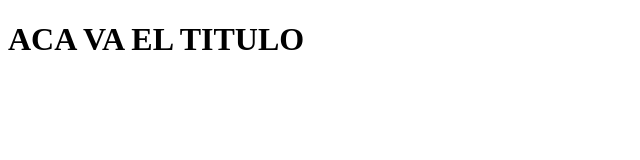
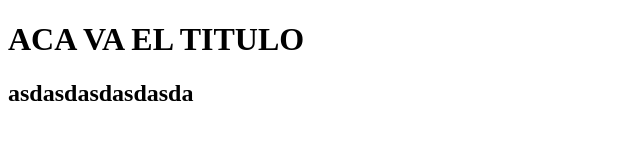
Before and after one commit to LucianoBerredo/pruebaconGIT, a plain HTML site: page index.html in a window 1280 px wide. Shown: the whole page, without its empty margins (0-640 px from the left). Drawn offline with Linux system fonts and the light colour scheme.

Commit message:
segunda modificacion index

```diff
--- a/index.html
+++ b/index.html
@@ -9,6 +9,7 @@
 <body>
 
     <h1>ACA VA EL TITULO</h1>
+    <h2>asdasdasdasdasda</h2>
 
 </body>
 </html>
```
